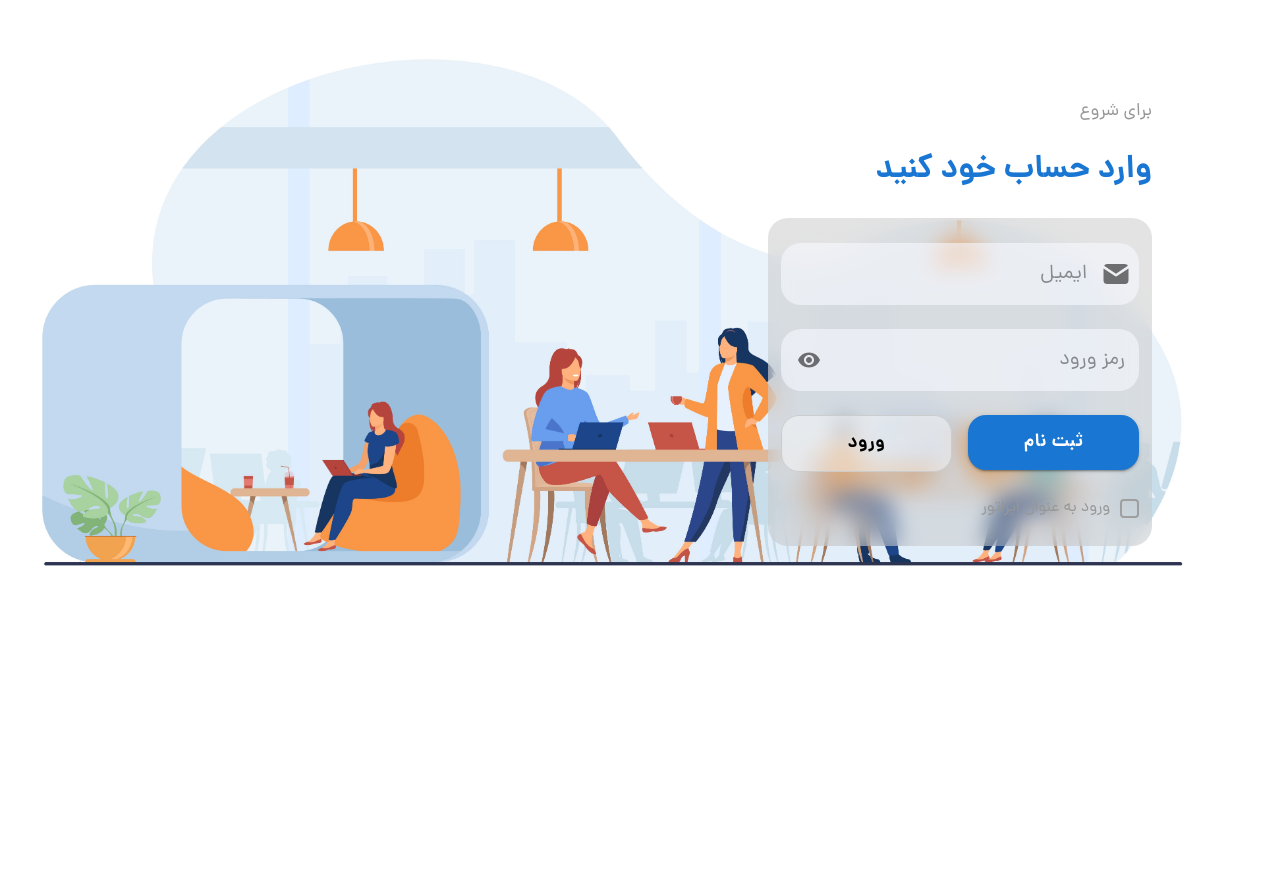
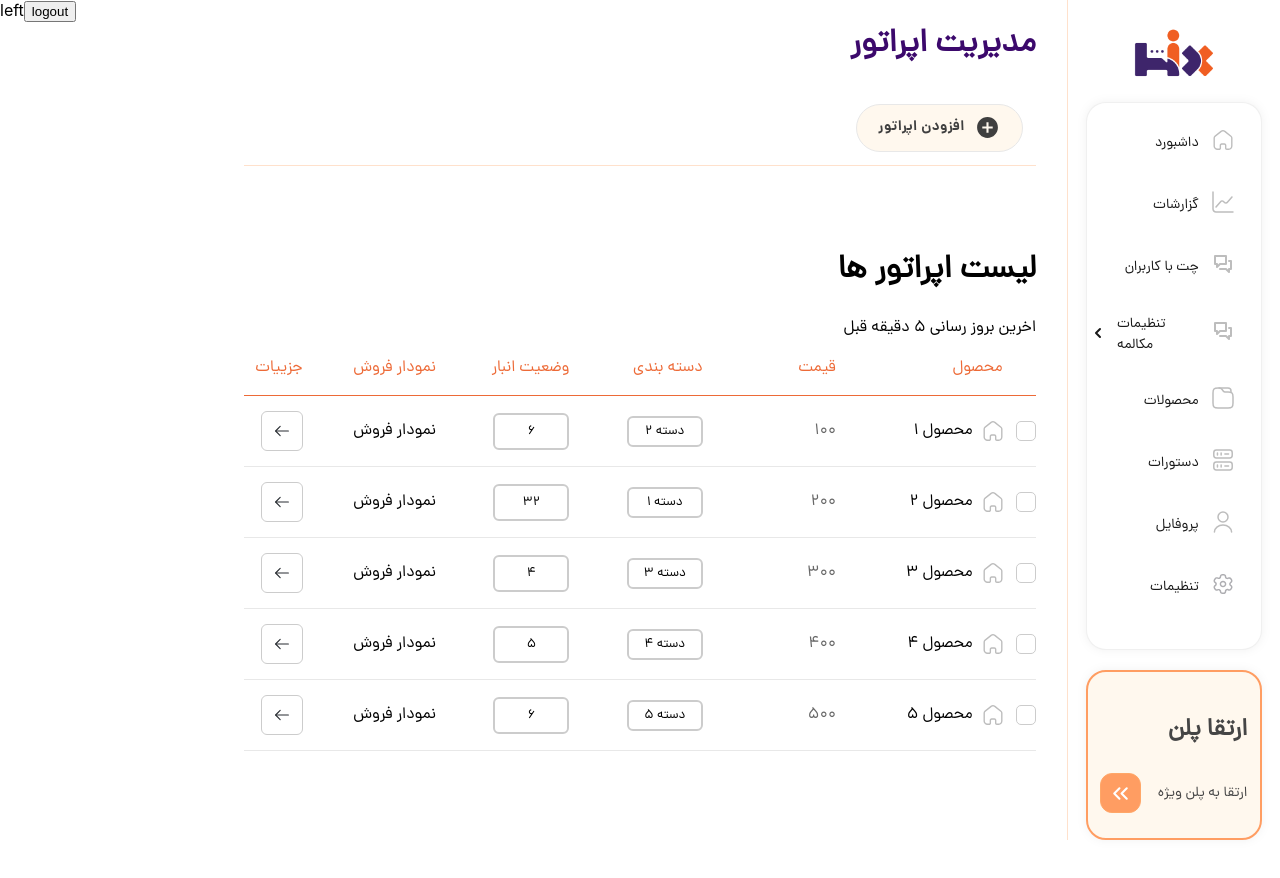
Before and after one commit to sajjadkohan/hix_operator, a React (Create React App) app: page /dashbord/managmentOperator in a window 1280 px wide. Before the commit this address led to /login. Shown: the top 878 px of the page. Built offline with nearby package versions, Linux system fonts and the light colour scheme; no server answers.

Commit message:
add send btn to chat page

```diff
--- a/src/components/chat/operatorChat/ChatLayout.js
+++ b/src/components/chat/operatorChat/ChatLayout.js
@@ -4,7 +4,19 @@ import { ChatContext } from '../../../context/ChatContext'
 import TextType from './MessageTypes/TextType';
 const ChatLayout = () => {
     const { messages , userSelect , messageLoading } = useContext(ChatContext);
-    console.log(messages)
+    console.log(messages);
+
+    const [dataState,setDataState] = React.useState({
+        'textValue' : ''
+    });
+
+    const changeHandler = (e) => {
+        setDataState({
+            ...dataState,
+            [e.target.name] : e.target.value
+        })
+    }
+
   return (
     <div className={styles.chatLayout}>
         <div className={styles.body}>
@@ -191,12 +203,29 @@ const ChatLayout = () => {
                     </a>
                 </div>
                 <div className={styles.center}>
-                    <input className="inputText danaFont" type="text" placeholder="پیامی بنویسید . . ." />
+                    <input name='textValue' value={dataState.textValue} onChange={(e) => changeHandler(e)} className="inputText danaFont" type="text" placeholder="پیامی بنویسید . . ." />
                 </div>
                 <div className={styles.left}>
                     <button className={styles.emoji}>
                         <svg fill="#bababa" height="22" viewBox="0 0 22 22" width="22" xmlns="http://www.w3.org/2000/svg"><path d="M12,2C6.5,2,2,6.5,2,12s4.5,10,10,10c5.5,0,10-4.5,10-10S17.5,2,12,2z M12,21c-4.9,0-9-4.1-9-9c0-5,4.1-9,9-9s9,4.3,9,9 C21,16.7,16.8,21,12,21z M15.5,11c0.8,0,1.5-0.7,1.5-1.5S16.3,8,15.5,8S14,8.7,14,9.5S14.7,11,15.5,11z M8.5,11 c0.8,0,1.5-0.7,1.5-1.5S9.3,8,8.5,8S7,8.7,7,9.5S7.7,11,8.5,11z M12,17.5c2.3,0,4.3-1.5,5.1-3.5H6.9C7.7,16,9.7,17.5,12,17.5z"></path></svg>
                     </button>
+                    {
+                        dataState?.textValue?
+                        <span className={styles.addFile}>
+                        <span className={`${styles.icon} dFlexallCenter`}>
+                            <button className={styles.sendBtn}>send</button>
+                            {/* <svg fill="#999999" height="23" viewBox="0 0 24 24" width="23" xmlns="http://www.w3.org/2000/svg"><path d="M16.5 6v11.5c0 2.21-1.79 4-4 4s-4-1.79-4-4V5c0-1.38 1.12-2.5 2.5-2.5s2.5 1.12 2.5 2.5v10.5c0 .55-.45 1-1 1s-1-.45-1-1V6H10v9.5c0 1.38 1.12 2.5 2.5 2.5s2.5-1.12 2.5-2.5V5c0-2.21-1.79-4-4-4S7 2.79 7 5v12.5c0 3.04 2.46 5.5 5.5 5.5s5.5-2.46 5.5-5.5V6h-1.5z"></path></svg> */}
+                        </span>
+                        <input className={styles.fileInput} type="file"/>
+                    </span>
+                    :
+                    <span className={styles.addFile}>
+                    <span className={`${styles.icon} dFlexallCenter`}>
+                        <svg fill="#999999" height="23" viewBox="0 0 24 24" width="23" xmlns="http://www.w3.org/2000/svg"><path d="M16.5 6v11.5c0 2.21-1.79 4-4 4s-4-1.79-4-4V5c0-1.38 1.12-2.5 2.5-2.5s2.5 1.12 2.5 2.5v10.5c0 .55-.45 1-1 1s-1-.45-1-1V6H10v9.5c0 1.38 1.12 2.5 2.5 2.5s2.5-1.12 2.5-2.5V5c0-2.21-1.79-4-4-4S7 2.79 7 5v12.5c0 3.04 2.46 5.5 5.5 5.5s5.5-2.46 5.5-5.5V6h-1.5z"></path></svg>
+                        </span>
+                        <input className={styles.fileInput} type="file"/>
+                    </span>
+                    }
                     <span className={styles.addFile}>
                         <span className={`${styles.icon} dFlexallCenter`}>
                             <svg fill="#999999" height="23" viewBox="0 0 24 24" width="23" xmlns="http://www.w3.org/2000/svg"><path d="M16.5 6v11.5c0 2.21-1.79 4-4 4s-4-1.79-4-4V5c0-1.38 1.12-2.5 2.5-2.5s2.5 1.12 2.5 2.5v10.5c0 .55-.45 1-1 1s-1-.45-1-1V6H10v9.5c0 1.38 1.12 2.5 2.5 2.5s2.5-1.12 2.5-2.5V5c0-2.21-1.79-4-4-4S7 2.79 7 5v12.5c0 3.04 2.46 5.5 5.5 5.5s5.5-2.46 5.5-5.5V6h-1.5z"></path></svg>
--- a/src/components/dashbord/Sidebar/Head/Head.js
+++ b/src/components/dashbord/Sidebar/Head/Head.js
@@ -1,9 +1,14 @@
-import React from 'react'
+import React from 'react';
+import logo from '../../../../images/logo/Hix-512.png';
 
 const Head = () => {
   return (
-    <div className='plr'>
-      head
+    <div className='plr textCenter'>
+      <img
+      style={{
+        width : '80px'
+      }}
+      src={logo} />
     </div>
   )
 }
--- a/src/components/dashbord/Sidebar/Sidebar.js
+++ b/src/components/dashbord/Sidebar/Sidebar.js
@@ -11,9 +11,9 @@ import { NavLink } from 'react-router-dom'
 const Sidebar = () => {
   return (
     <div style={{borderLeft : `1px solid #${themeColorLayer3}`}} className={`plr danaRegular ${styles.sidebar}`}>
-      <AcionListParent>
+      {/* <AcionListParent> */}
         <Head/>
-      </AcionListParent>
+      {/* </AcionListParent> */}
       <ActionList/>
       <AcionListParent className={styles.upgradeParent}>
         <NavLink to={'/addPlan'} className={styles.upgrade}>
--- a/src/components/dashbord/content/chatSettings/operator/OperatorSettings.js
+++ b/src/components/dashbord/content/chatSettings/operator/OperatorSettings.js
@@ -55,7 +55,7 @@ const OperatorSettings = () => {
             </div>
             }
             />
-            <AddCategoryModal handleOpen={handleOpenAddCat} handleClose={handleCloseAdCat} />
+            {/* <AddCategoryModal handleOpen={handleOpenAddCat} handleClose={handleCloseAdCat} /> */}
             <AddFeatureModal handleOpen={handleOpenAddFea} handleClose={handleCloseAdFea} />
             <Button onClick={() => setOpenAdOperator(true)} className=''>
                 <span>افزودن اپراتور</span>
--- a/src/index.css
+++ b/src/index.css
@@ -44,6 +44,8 @@ code {
   padding-left: 2.4vw!important;
   padding-right: 2.4vw!important;
 }
+
+.textCenter{text-align: center;}
 
 
 /*flex*/
--- a/src/pages/Dashbord/Dashbord.js
+++ b/src/pages/Dashbord/Dashbord.js
@@ -31,7 +31,7 @@ const Dashbord = () => {
         if(play){
 
             if(!user?.userName){
-                navigate('/login',{replace : true});
+                // navigate('/login',{replace : true});
             }
 
         }
--- a/src/utils/constanst.js
+++ b/src/utils/constanst.js
@@ -1,6 +1,8 @@
 const themeColorLayer3 = 'ffe1cc';
-const BASE_URL="http://localhost:3000";
-const CHAT_BASE_URL = "http://localhost:3000"
+// const BASE_URL="http://localhost:3000";
+const BASE_URL="https://hixnew.liara.run";
+const CHAT_BASE_URL = "https://hixnew.liara.run";
+// const CHAT_BASE_URL = "http://localhost:3000";
 
 export {
     themeColorLayer3,
```
Also changed, not shown: src/images/logo/Hix-192.png (added), src/images/logo/Hix-512.png (added).
